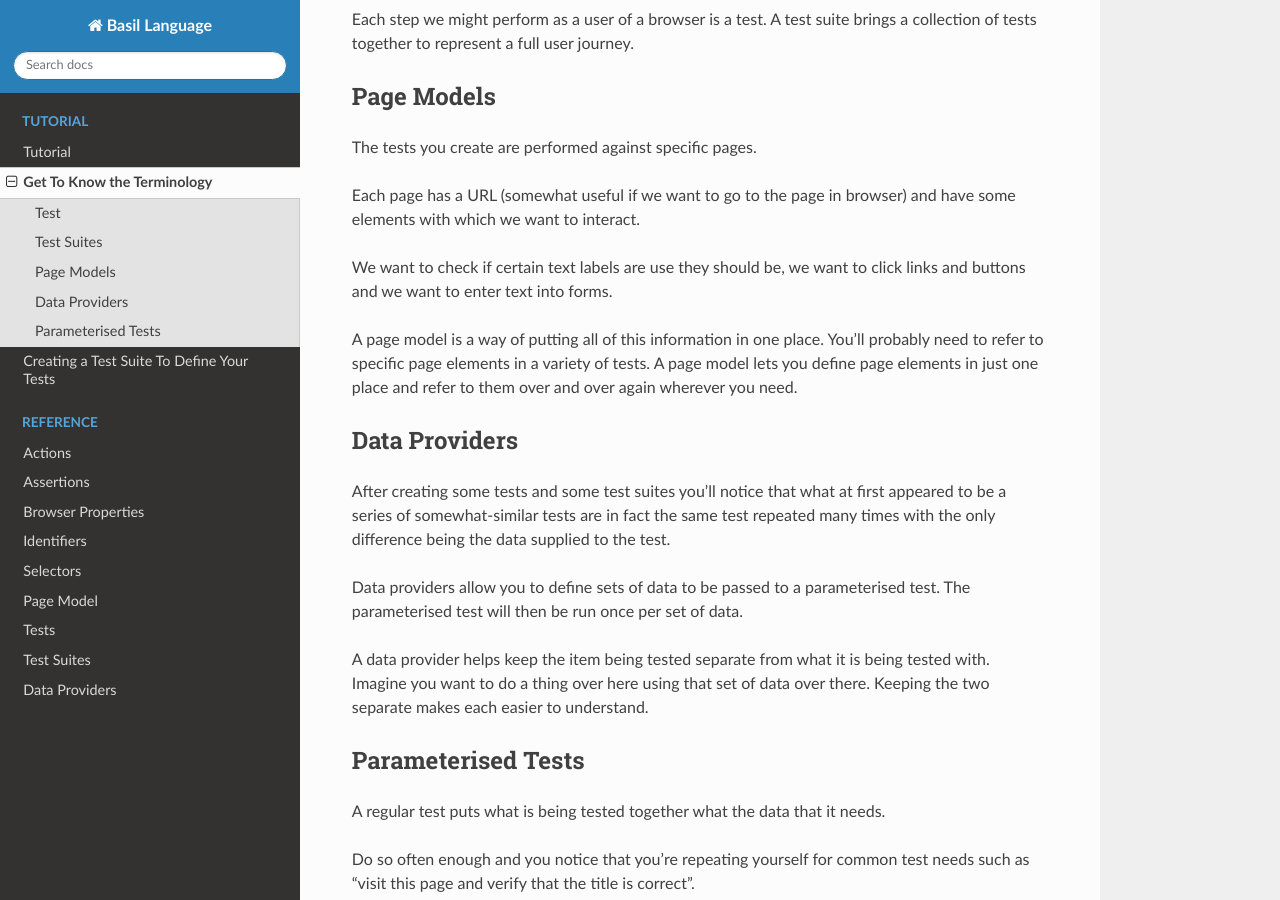
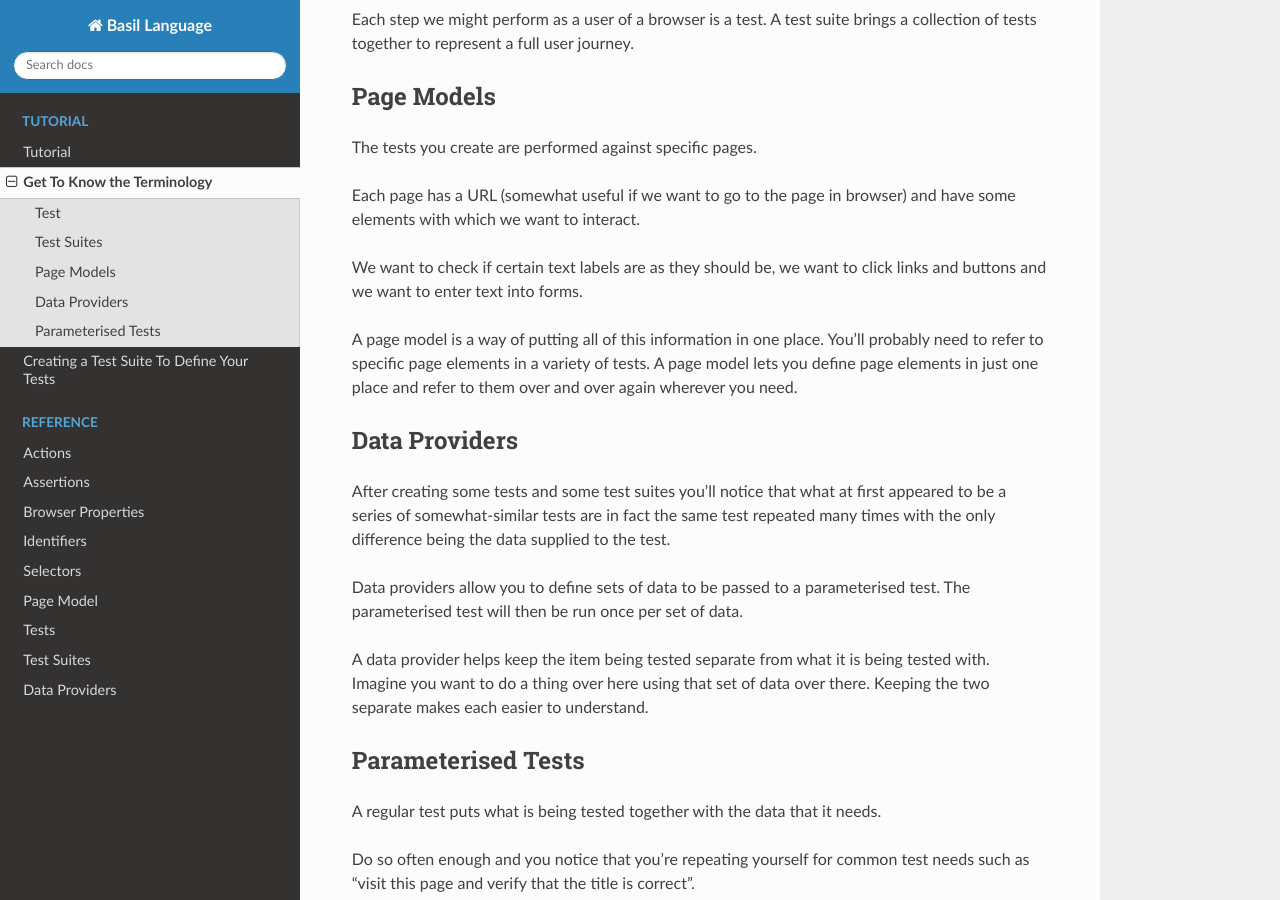
Before and after one commit to webignition/bas-spec, a Sphinx documentation site: the page built from docs/tutorial-terminology.rst, in a window 1280 px wide and 900 px high, scrolled down 1106 px. Built offline with Sphinx 7.4.7 and the Read the Docs theme 2.0.0, drawn with Linux system fonts in a browser that asks for light colours.

Commit message:
Fix tutorial terminolgy typos (#97)

```diff
--- a/docs/tutorial-terminology.rst
+++ b/docs/tutorial-terminology.rst
@@ -57,7 +57,7 @@ The tests you create are performed against specific pages.
 Each page has a URL (somewhat useful if we want to go to the page in browser) and have some elements with which we want
 to interact.
 
-We want to check if certain text labels are use they should be, we want to click links and buttons and we
+We want to check if certain text labels are as they should be, we want to click links and buttons and we
 want to enter text into forms.
 
 A page model is a way of putting all of this information in one place. You'll probably need to refer to specific
@@ -82,7 +82,7 @@ a thing over here using that set of data over there. Keeping the two separate ma
 Parameterised Tests
 -------------------
 
-A regular test puts what is being tested together what the data that it needs.
+A regular test puts what is being tested together with the data that it needs.
 
 Do so often enough and you notice that you're repeating yourself for common test needs such as "visit this page and
 verify that the title is correct".
```
